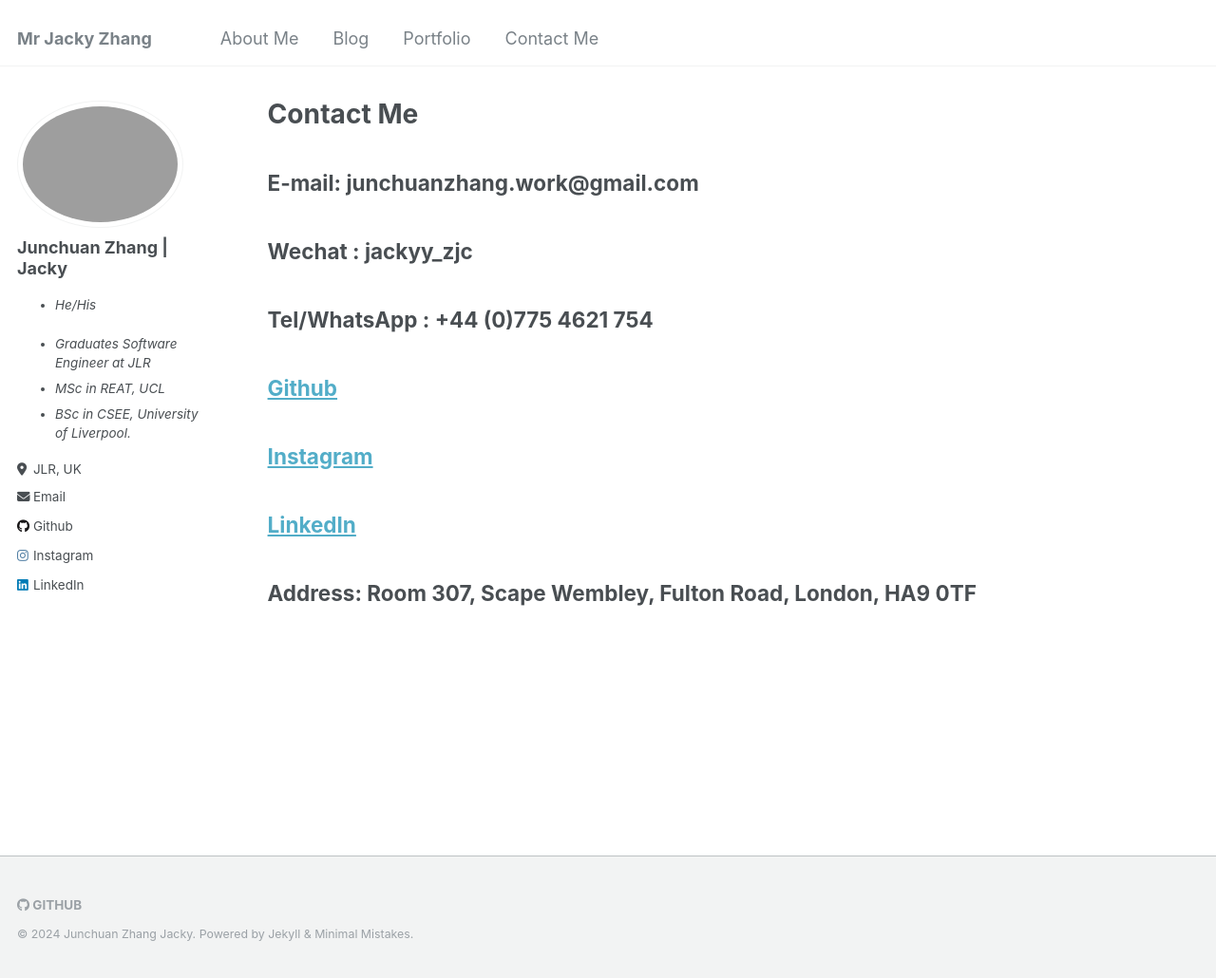
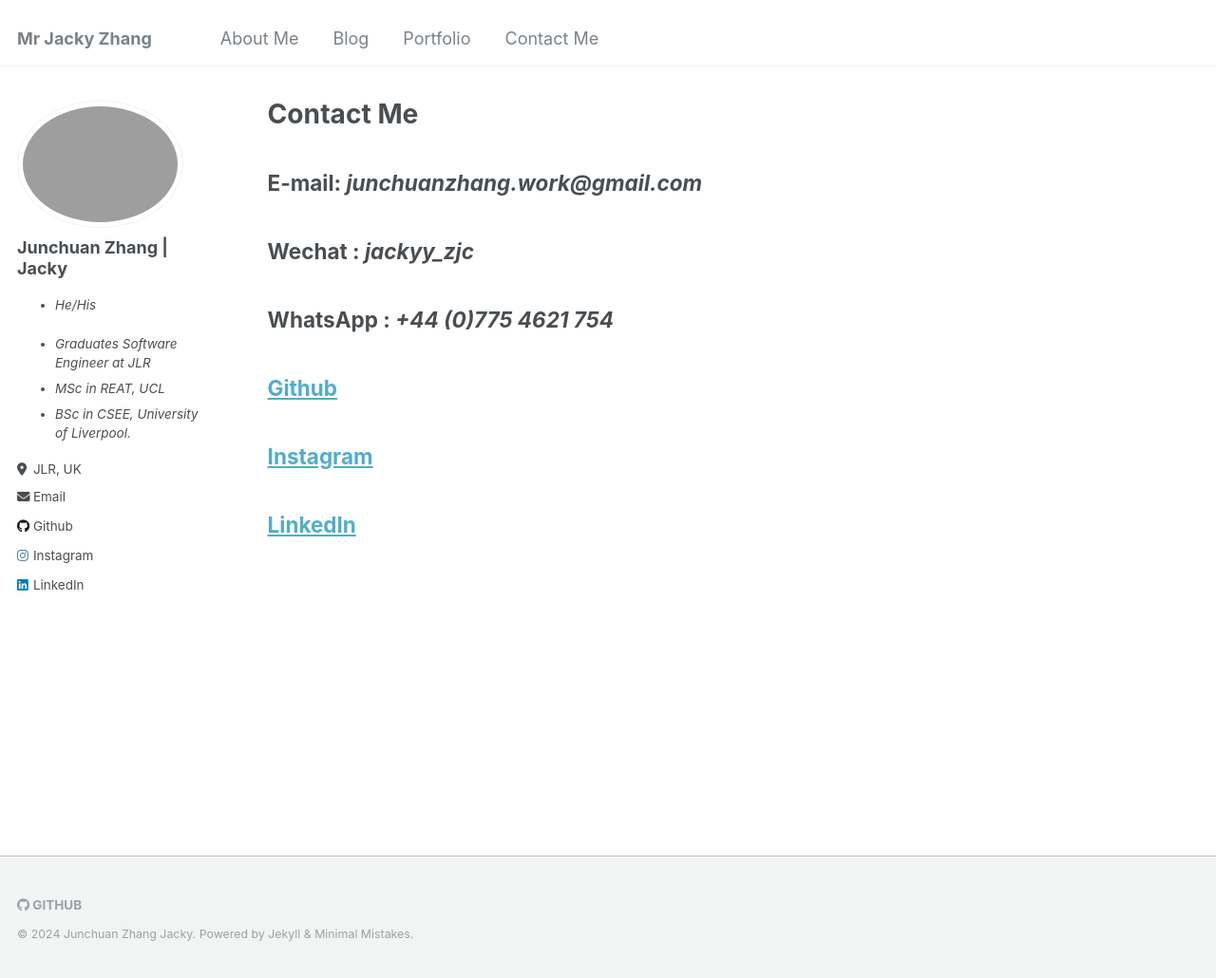
Before and after one commit to JackyCaptainZhang/JackyCaptainZhang.github.io, a Jekyll site: the page built from _pages/contactMe.md, in a window 1280 px wide and 1030 px high. Shown: the whole window at 95% size. Built offline with Jekyll 4.4.1, drawn with Linux system fonts in a browser that asks for light colours.

Commit message:
Update ContactMe

```diff
--- a/_pages/contactMe.md
+++ b/_pages/contactMe.md
@@ -7,16 +7,14 @@ redirect_from:
   - /resume
 ---
 
-## **E-mail**: junchuanzhang.work@gmail.com
+## **E-mail**: *junchuanzhang.work@gmail.com*
 
-## **Wechat** : jackyy_zjc
+## **Wechat** : _jackyy_zjc_
 
-## **Tel/WhatsApp** : +44 (0)775 4621 754
+## **WhatsApp** : _+44 (0)775 4621 754_
 
 ## [Github](https://github.com/JackyCaptainZhang?tab=repositories)
 
 ## [Instagram](https://www.instagram.com/jackyzhang444/)
 
 ## [LinkedIn](https://www.linkedin.com/in/junchuan-zhang-jacky-474aa722a/)
-
-## **Address**: Room 307, Scape Wembley, Fulton Road, London, HA9 0TF
```
